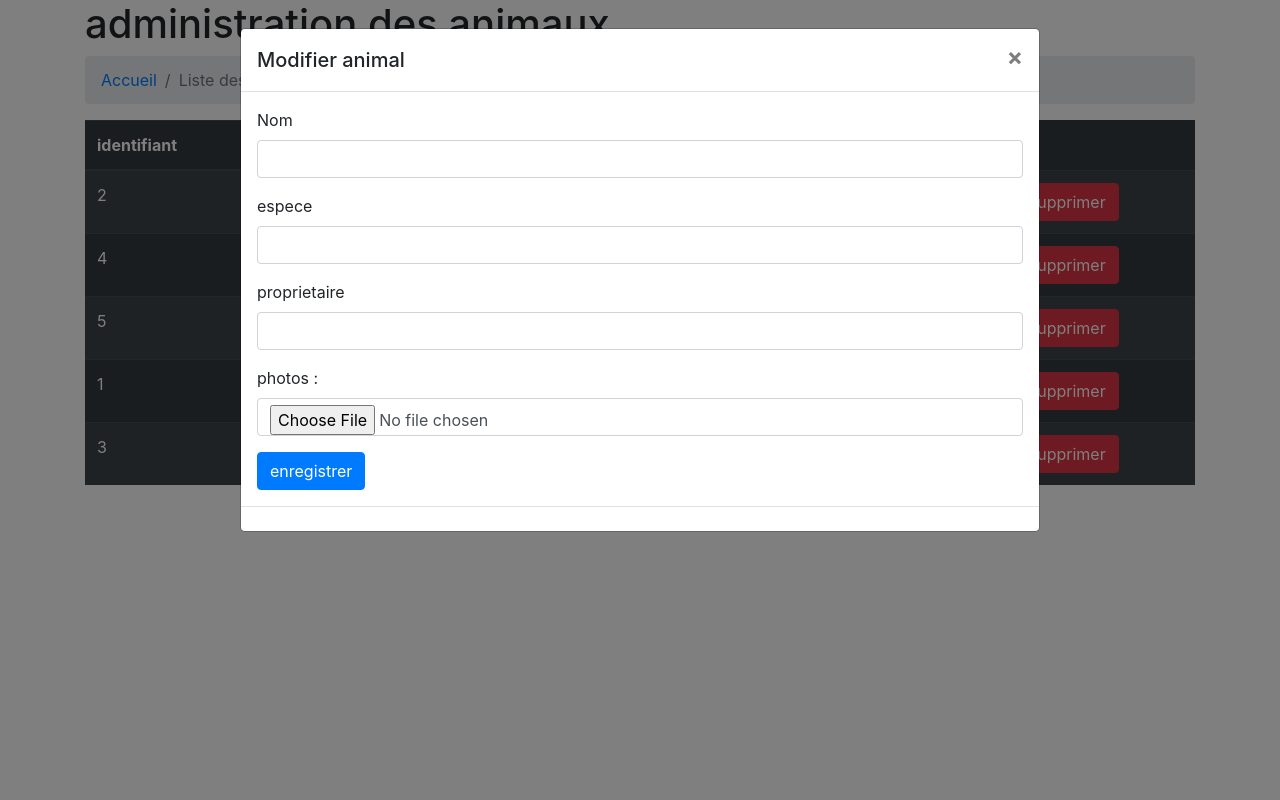
After one commit to so-212/The_Pet_Shelter, a PHP site: page /ajout_suppr_modif_animaux.php in a window 1280 px wide, after a click on "Modifier". The commit adds this page. Run offline with PHP 8.4, Linux system fonts and the light colour scheme; a user stored in the database is signed in; data comes from the database, SQL or seed files in the repository.

Commit message:
suppression/modif animaux + ajout animal sur LandingPage , suppression fonctionnel manque fichier action pr ajout et modification

```diff
--- /dev/null
+++ b/ajout_suppr_modif_animaux.php
@@ -0,0 +1,216 @@
+<?php
+
+//ne pas tomber sur "ce document a expiré" au click page precedente navigateur
+ini_set('session.cache_limiter','public');
+session_cache_limiter(false);
+
+
+include 'common/session.php';
+
+
+require_once('common/db_connect_inc.php');
+
+?>
+<!DOCTYPE html>
+<html lang="en">
+  <head>
+    <!-- Required meta tags -->
+    <meta charset="utf-8">
+    <meta name="viewport" content="width=device-width, initial-scale=1, shrink-to-fit=no">
+
+    <!-- Bootstrap CSS -->
+    <link rel="stylesheet" href="https://stackpath.bootstrapcdn.com/bootstrap/4.4.1/css/bootstrap.min.css" integrity="sha384-Vkoo8x4CGsO3+Hhxv8T/Q5PaXtkKtu6ug5TOeNV6gBiFeWPGFN9MuhOf23Q9Ifjh" crossorigin="anonymous">
+
+
+    <title>Pet Shelter</title>
+  </head>
+  <body class="container">
+
+  	<h1>administration des animaux</h1>
+
+	<nav aria-label="breadcrumb">
+	  <ol class="breadcrumb">
+	    <li class="breadcrumb-item"><a href="LandingPage.php">Accueil</a></li>
+	    <li class="breadcrumb-item active" aria-current="page">Liste des animaux</li>
+	  </ol>
+	</nav>
+
+
+	<?php
+
+
+		try {
+
+
+			$sql = 'SELECT
+						a.id AS "identifiant",
+						a.nom_animal AS "nom",
+						e.nom_espece AS "espece",
+						u.nom AS "propriétaire",
+						a.photo
+					FROM
+					    (ANIMAUX AS a
+					    INNER JOIN ESPECES AS e ON a.esp_id = e.id)
+					        INNER JOIN
+					    UTILISATEURS AS u ON a.prop_id = u.id';
+
+
+
+
+
+				// ajout d'une clause where pour les bagdges de landingpage depuis on passe le nom de l'animal en param
+
+
+
+
+			if(isset($_GET['espece']) && !empty($_GET['espece'])){
+
+				$espece = htmlspecialchars($_GET['espece']);
+				// $espece  = htmlspecialchars($_GET['espece']);
+				$sql .= " WHERE e.nom_espece = '".$espece."'";
+
+
+			}
+
+			$data = $db->prepare($sql);
+			$query = $data->execute();
+			$req = $data->fetchAll();
+
+			// var_dump($req);
+
+
+			$html = '<table class="table table-striped table-dark">
+ 					 <thead>
+    					<tr>';
+
+    		// recherche du nom de chaque colonne getColumnmeta() en fonction du
+    		// nombre de colonne ->columnCount
+
+    		for($i = 0; $i < $data->columnCount(); $i++){
+
+
+    			$meta = $data->getColumnMeta($i);
+    			$html .= '<th>'.$meta['name'].'</th>';
+
+    		}
+
+    		$html .= '</tr></thead>
+    					<tbody>';
+
+    		foreach ($req as $row) {
+				$html .= '<tr>';
+				foreach ($row as $col) {
+					$html .=  '<td scope="col">'.$col.'</td>';
+				}
+				$html .= '<td scope="col"><a href="update_animal.php?row='.$row['identifiant'].'" type="button" class="btn btn-warning" data-toggle="modal" data-target="#myModal">Modifier</a></td>';
+
+				$html.= '<div class="modal fade" id="myModal" tabindex="-1" role="dialog">
+				          <div class="modal-dialog modal-lg">
+				            <div class="modal-content">
+				              <div class="modal-header">
+				                <h5 class="modal-title">Modifier animal</h5>
+				                <button type="button" class="close" data-dismiss="modal" aria-label="Close">
+				                  <span aria-hidden="true">&times;</span>
+				                </button>
+				              </div>
+				              <div class="modal-body">
+
+				                <form method="post" action="update_animal.php" class="subscription-form">
+
+				                  <!-- nom -->
+				                  <div class="form-group col-xs-3">
+				                    <label for="nom">Nom</label>
+				                    <input type="text" name="name"  class="form-control" id="nom">
+				                  </div>
+
+				                  <!-- espece -->
+				                  <div class="form-group">
+				                    <label for="espece">espece</label>
+				                    <input type="text" name="firstname" class="form-control" id="espece">
+				                  </div>
+
+				                  <!-- propriétaire -->
+				                  <div class="form-group">
+				                    <label for="proprietaire">proprietaire</label>
+				                    <input type="text" name="firstname" class="form-control" id="proprietaire">
+				                  </div>
+
+
+				                  <div class="form-group">
+
+				                         <label for="photo">photos :</label>
+				                         <input type="hidden" name="MAX_FILE_SIZE" value="1048576">
+				                         <!-- correspond à un Mo -->
+				                         <!-- rajouter un input cacher securisant la taille du fichier a inserer, c est une securité pr pas faire sauter le serveur -->
+				                         <!-- attention c l input hidden qui va remonter ds le post il faut le corriger -->
+				                         <input type="file" class="form-control" name="photo" id="photo">
+
+				                  </div>
+
+				                  <button type="submit" name="submit" class="btn btn-primary align-items-center">enregistrer</button>
+				                </form>
+
+				              </div>
+				              <div class="modal-footer">
+
+				              </div>
+				            </div>
+				          </div>
+				        </div>
+
+
+				    </div>
+
+				';
+				$html .= '<td scope="col"><a href="delete_animal.php?row='.$row['identifiant'].'" type="button" class="btn btn-danger">Supprimer</a></td>';
+
+				$html .= '</tr>';
+			}
+
+			$html .= '</tbody></table>';
+
+			echo $html;
+
+
+
+		} catch (PDOException $err) {
+
+			echo '<div class="alert alert-danger">'.$err->getMessage().'</div>';
+		}
+
+	?>
+
+
+	<script>
+	        // Branche écouteur sur l'événement WINDOW->ONLOAD
+	        window.addEventListener(
+	            'load',
+	            function() {
+	                // Branche écouteur sur les A.BTN-DANGER->ONCLICK
+	                let buttons = document.querySelectorAll('a.btn-danger');
+	                for (let i = 0; i < buttons.length; i++) {
+	                    buttons[i].addEventListener(
+	                        'click',
+	                        function(evt){
+	                            evt.preventDefault();
+	                            let answer = confirm('Voulez-vous vraiment supprimer cet animal ?');
+	                            if (answer) {
+	                                location.href = evt.target.href;
+	                            }
+	                        },
+	                        false
+	                    );
+	                }
+	            },
+	            false
+	        );
+	    </script>
+
+
+<!-- Optional JavaScript -->
+    <!-- jQuery first, then Popper.js, then Bootstrap JS -->
+    <script src="https://code.jquery.com/jquery-3.4.1.slim.min.js" integrity="sha384-J6qa4849blE2+poT4WnyKhv5vZF5SrPo0iEjwBvKU7imGFAV0wwj1yYfoRSJoZ+n" crossorigin="anonymous"></script>
+    <script src="https://cdn.jsdelivr.net/npm/popper.js@1.16.0/dist/umd/popper.min.js" integrity="sha384-Q6E9RHvbIyZFJoft+2mJbHaEWldlvI9IOYy5n3zV9zzTtmI3UksdQRVvoxMfooAo" crossorigin="anonymous"></script>
+    <script src="https://stackpath.bootstrapcdn.com/bootstrap/4.4.1/js/bootstrap.min.js" integrity="sha384-wfSDF2E50Y2D1uUdj0O3uMBJnjuUD4Ih7YwaYd1iqfktj0Uod8GCExl3Og8ifwB6" crossorigin="anonymous"></script>
+  </body>
+</html>
--- a/liste_animaux.php
+++ b/liste_animaux.php
@@ -1,9 +1,6 @@
 <?php
 
 //ne pas tomber sur "ce document a expiré" au click page precedente navigateur
-ini_set('session.cache_limiter','public');
-session_cache_limiter(false);
-
 
 include 'common/session.php';
 
--- a/inscription/subscription_action.php
+++ b/subscription_action.php
@@ -21,6 +21,7 @@ if(isset($_POST['submit'])){
 //on vérifie que les champs ne sont pas vide, si vide renvoie vers LandingPage.php avec passage de parametre en URL pr etre utiliser via $_GET ds la landingPage
 
 if(empty($name) || empty($firstname) || empty($tel) || empty($mail) || empty($username) || empty($region) || empty($status) || empty($pass) || empty($passRepeat)){
+
 
 	header('location:LandingPage.php?error=empty_field&name='.$name.'&firstname='.$firstname.'&tel='.$tel.'&mail='.$mail.'&username='.$username.'&region='.$region.'&status='.$status.'&pass='.$pass.'&passRepeat='.$passRepeat);
 
@@ -103,6 +104,7 @@ if(empty($name) || empty($firstname) || empty($tel) || empty($mail) || empty($us
 
 
 
+
 			$sql = 'INSERT INTO UTILISATEURS (nom, prenom, tel, mail, username, regions, statut_utilisateur, pass) VALUES (:nom, :prenom, :tel, :mail, :username, :region, :statut_utilisateur, :pass)';
 			$pass =sha1(md5($pass) . sha1($mail));
 			$params = array(
@@ -121,7 +123,10 @@ if(empty($name) || empty($firstname) || empty($tel) || empty($mail) || empty($us
 
 			//envoi mail confirmation d'inscription + revoie vers page d'accueil ac message vous pouvez desormais vous connecter en tant que...
 
+
+
 			header('location:LandingPage.php?subscribed');
+
 
 
 			}
--- /dev/null
+++ b/update_animal.php
@@ -0,0 +1,2 @@
+<?php
+var_dump($_GET['row']);
```
Also changed, not shown: LandingPage.php (+84 -3 lines), delete_animal.php (added, +28 -0 lines).
